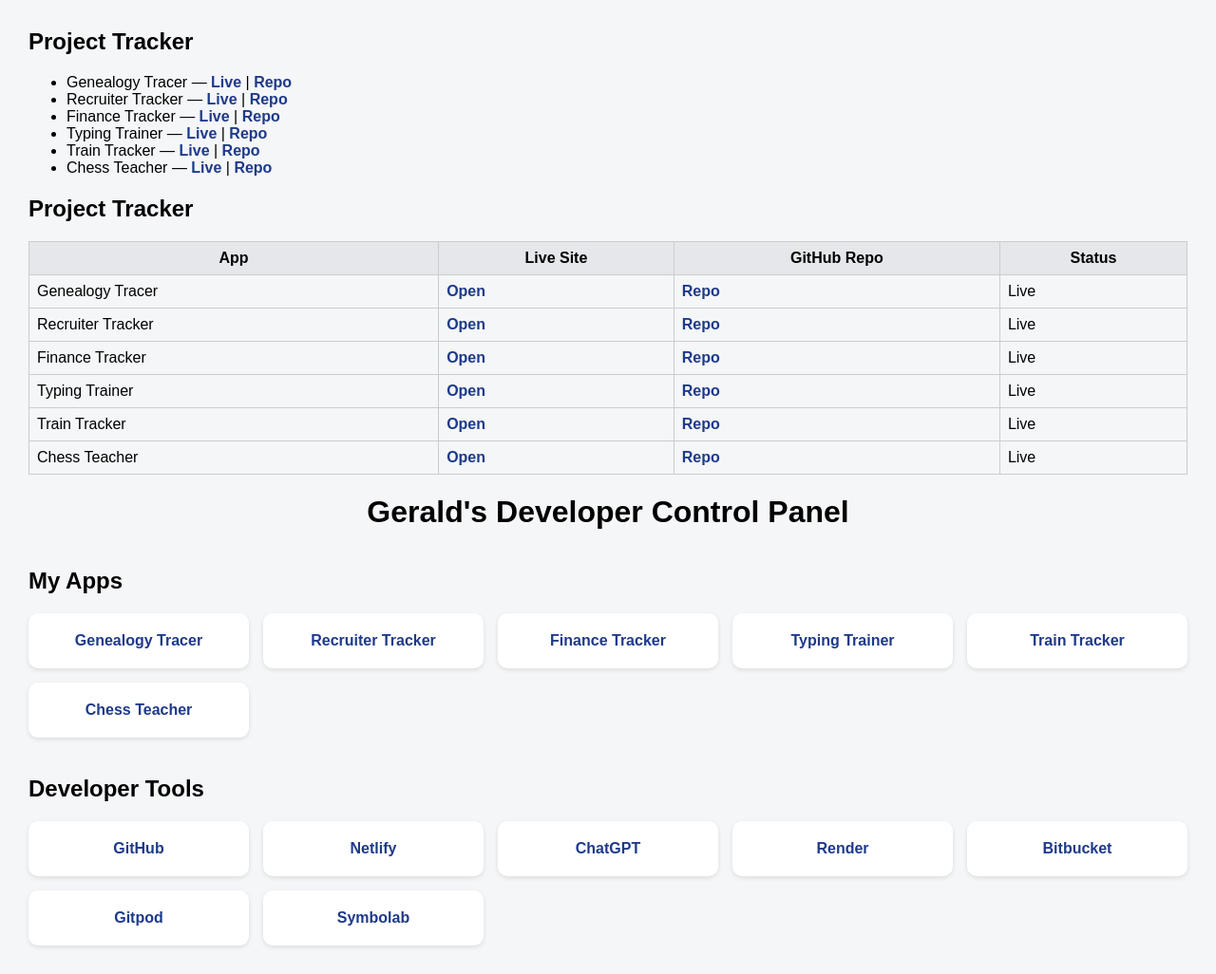
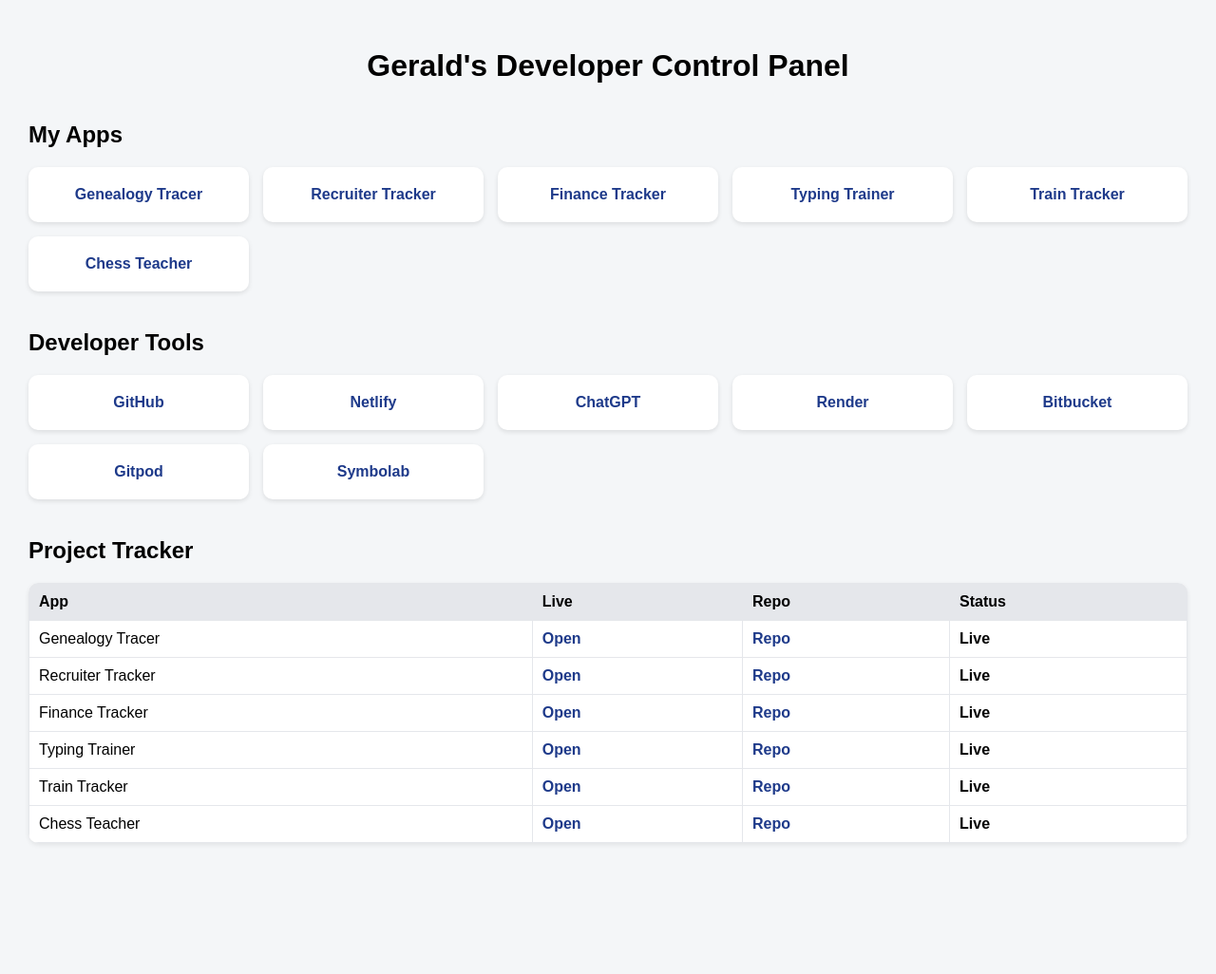
Before and after one commit to Mohican76/developer-control-panel, a plain HTML site: page index.html in a window 1280 px wide. Shown: the whole page at 95% size. After the commit the page ends 918 px from the top, so only its background shows below. Drawn offline with Linux system fonts and the light colour scheme.

Commit message:
Refactor index.html structure and content

```diff
--- a/index.html
+++ b/index.html
@@ -1,99 +1,9 @@
-<h2>Project Tracker</h2>
 
-<ul>
-<li>
-Genealogy Tracer —
-<a href="https://whimsical-cobbler-2ca4b6.netlify.app">Live</a> |
-<a href="https://github.com/Mohican76/Genealogy-Tracer">Repo</a>
-</li>
 
-<li>
-Recruiter Tracker —
-<a href="https://recruiter-tracker.netlify.app">Live</a> |
-<a href="https://github.com/Mohican76/Recruiter-tracker">Repo</a>
-</li>
-
-<li>
-Finance Tracker —
-<a href="https://geralds-financial-tracker.netlify.app">Live</a> |
-<a href="https://github.com/Mohican76/Finance-tracker">Repo</a>
-</li>
-
-<li>
-Typing Trainer —
-<a href="https://geralds-typing-trainer.netlify.app">Live</a> |
-<a href="https://github.com/Mohican76/Typing-Trainer">Repo</a>
-</li>
-
-<li>
-Train Tracker —
-<a href="https://geralds-train-tracker.netlify.app">Live</a> |
-<a href="https://github.com/Mohican76/Train-tracker">Repo</a>
-</li>
-
-<li>
-Chess Teacher —
-<a href="https://gerald-chess-teacher.netlify.app">Live</a> |
-<a href="https://github.com/Mohican76/Chess-Teacher">Repo</a>
-</li>
-
-</ul>
-<h2>Project Tracker</h2>
-
-<table style="width:100%; border-collapse:collapse;">
-
-<tr style="background:#e5e7eb;">
-<th style="padding:8px; border:1px solid #ccc;">App</th>
-<th style="padding:8px; border:1px solid #ccc;">Live Site</th>
-<th style="padding:8px; border:1px solid #ccc;">GitHub Repo</th>
-<th style="padding:8px; border:1px solid #ccc;">Status</th>
-</tr>
-
-<tr>
-<td style="padding:8px; border:1px solid #ccc;">Genealogy Tracer</td>
-<td style="padding:8px; border:1px solid #ccc;"><a href="https://whimsical-cobbler-2ca4b6.netlify.app">Open</a></td>
-<td style="padding:8px; border:1px solid #ccc;"><a href="https://github.com/Mohican76/Genealogy-Tracer">Repo</a></td>
-<td style="padding:8px; border:1px solid #ccc;">Live</td>
-</tr>
-
-<tr>
-<td style="padding:8px; border:1px solid #ccc;">Recruiter Tracker</td>
-<td style="padding:8px; border:1px solid #ccc;"><a href="https://recruiter-tracker.netlify.app">Open</a></td>
-<td style="padding:8px; border:1px solid #ccc;"><a href="https://github.com/Mohican76/Recruiter-tracker">Repo</a></td>
-<td style="padding:8px; border:1px solid #ccc;">Live</td>
-</tr>
-
-<tr>
-<td style="padding:8px; border:1px solid #ccc;">Finance Tracker</td>
-<td style="padding:8px; border:1px solid #ccc;"><a href="https://geralds-financial-tracker.netlify.app">Open</a></td>
-<td style="padding:8px; border:1px solid #ccc;"><a href="https://github.com/Mohican76/Finance-tracker">Repo</a></td>
-<td style="padding:8px; border:1px solid #ccc;">Live</td>
-</tr>
-
-<tr>
-<td style="padding:8px; border:1px solid #ccc;">Typing Trainer</td>
-<td style="padding:8px; border:1px solid #ccc;"><a href="https://geralds-typing-trainer.netlify.app">Open</a></td>
-<td style="padding:8px; border:1px solid #ccc;"><a href="https://github.com/Mohican76/Typing-Trainer">Repo</a></td>
-<td style="padding:8px; border:1px solid #ccc;">Live</td>
-</tr>
-
-<tr>
-<td style="padding:8px; border:1px solid #ccc;">Train Tracker</td>
-<td style="padding:8px; border:1px solid #ccc;"><a href="https://geralds-train-tracker.netlify.app">Open</a></td>
-<td style="padding:8px; border:1px solid #ccc;"><a href="https://github.com/Mohican76/Train-tracker">Repo</a></td>
-<td style="padding:8px; border:1px solid #ccc;">Live</td>
-</tr>
-
-<tr>
-<td style="padding:8px; border:1px solid #ccc;">Chess Teacher</td>
-<td style="padding:8px; border:1px solid #ccc;"><a href="https://gerald-chess-teacher.netlify.app">Open</a></td>
-<td style="padding:8px; border:1px solid #ccc;"><a href="https://github.com/Mohican76/Chess-Teacher">Repo</a></td>
-<td style="padding:8px; border:1px solid #ccc;">Live</td>
-</tr>
-
-</table><!DOCTYPE html>
+<!DOCTYPE html>
 <html>
 <head>
+  <meta charset="utf-8" />
   <title>Gerald Developer Control Panel</title>
 
   <style>
@@ -104,13 +14,9 @@ margin:0;
       padding:30px;
     }
 
-h1{
-text-align:center;
-}
+    h1{ text-align:center; }
 
-.section{
-margin-top:40px;
-}
+    .section{ margin-top:40px; }
 
     .grid{
       display:grid;
@@ -131,82 +37,116 @@ text-decoration:none;
       font-weight:bold;
       color:#1e3a8a;
     }
+
+    table{
+      width:100%;
+      border-collapse:collapse;
+      background:white;
+      border-radius:10px;
+      overflow:hidden;
+      box-shadow:0 2px 5px rgba(0,0,0,.08);
+    }
+    th, td{
+      padding:10px;
+      border:1px solid #e5e7eb;
+      text-align:left;
+    }
+    thead tr{
+      background:#e5e7eb;
+    }
+    .status{
+      font-weight:bold;
+    }
   </style>
-
 </head>
 
 <body>
-
   <h1>Gerald's Developer Control Panel</h1>
 
   <div class="section">
     <h2>My Apps</h2>
 
     <div class="grid">
-
-<div class="card">
-<a href="https://whimsical-cobbler-2ca4b6.netlify.app">Genealogy Tracer</a>
-</div>
-
-<div class="card">
-<a href="https://recruiter-tracker.netlify.app">Recruiter Tracker</a>
-</div>
-
-<div class="card">
-<a href="https://geralds-financial-tracker.netlify.app">Finance Tracker</a>
-</div>
-
-<div class="card">
-<a href="https://geralds-typing-trainer.netlify.app">Typing Trainer</a>
-</div>
-
-<div class="card">
-<a href="https://geralds-train-tracker.netlify.app">Train Tracker</a>
-</div>
-
-<div class="card">
-<a href="https://gerald-chess-teacher.netlify.app">Chess Teacher</a>
-</div>
-
+      <div class="card"><a href="https://whimsical-cobbler-2ca4b6.netlify.app" target="_blank" rel="noreferrer">Genealogy Tracer</a></div>
+      <div class="card"><a href="https://recruiter-tracker.netlify.app" target="_blank" rel="noreferrer">Recruiter Tracker</a></div>
+      <div class="card"><a href="https://geralds-financial-tracker.netlify.app" target="_blank" rel="noreferrer">Finance Tracker</a></div>
+      <div class="card"><a href="https://geralds-typing-trainer.netlify.app" target="_blank" rel="noreferrer">Typing Trainer</a></div>
+      <div class="card"><a href="https://geralds-train-tracker.netlify.app" target="_blank" rel="noreferrer">Train Tracker</a></div>
+      <div class="card"><a href="https://gerald-chess-teacher.netlify.app" target="_blank" rel="noreferrer">Chess Teacher</a></div>
     </div>
   </div>
-
 
   <div class="section">
     <h2>Developer Tools</h2>
 
     <div class="grid">
-
-<div class="card">
-<a href="https://github.com/Mohican76">GitHub</a>
-</div>
-
-<div class="card">
-<a href="https://app.netlify.com">Netlify</a>
-</div>
-
-<div class="card">
-<a href="https://chat.openai.com">ChatGPT</a>
-</div>
-
-<div class="card">
-<a href="https://render.com">Render</a>
-</div>
-
-<div class="card">
-<a href="https://bitbucket.org">Bitbucket</a>
-</div>
-
-<div class="card">
-<a href="https://gitpod.io">Gitpod</a>
-</div>
-
-<div class="card">
-<a href="https://symbolab.com">Symbolab</a>
-</div>
-
+      <div class="card"><a href="https://github.com/Mohican76" target="_blank" rel="noreferrer">GitHub</a></div>
+      <div class="card"><a href="https://app.netlify.com" target="_blank" rel="noreferrer">Netlify</a></div>
+      <div class="card"><a href="https://chat.openai.com" target="_blank" rel="noreferrer">ChatGPT</a></div>
+      <div class="card"><a href="https://render.com" target="_blank" rel="noreferrer">Render</a></div>
+      <div class="card"><a href="https://bitbucket.org" target="_blank" rel="noreferrer">Bitbucket</a></div>
+      <div class="card"><a href="https://gitpod.io" target="_blank" rel="noreferrer">Gitpod</a></div>
+      <div class="card"><a href="https://symbolab.com" target="_blank" rel="noreferrer">Symbolab</a></div>
     </div>
   </div>
 
+  <div class="section">
+    <h2>Project Tracker</h2>
+
+    <table>
+      <thead>
+        <tr>
+          <th>App</th>
+          <th>Live</th>
+          <th>Repo</th>
+          <th>Status</th>
+        </tr>
+      </thead>
+
+      <tbody>
+        <tr>
+          <td>Genealogy Tracer</td>
+          <td><a href="https://whimsical-cobbler-2ca4b6.netlify.app" target="_blank" rel="noreferrer">Open</a></td>
+          <td><a href="https://github.com/Mohican76/Genealogy-Tracer" target="_blank" rel="noreferrer">Repo</a></td>
+          <td class="status">Live</td>
+        </tr>
+
+        <tr>
+          <td>Recruiter Tracker</td>
+          <td><a href="https://recruiter-tracker.netlify.app" target="_blank" rel="noreferrer">Open</a></td>
+          <td><a href="https://github.com/Mohican76/Recruiter-tracker" target="_blank" rel="noreferrer">Repo</a></td>
+          <td class="status">Live</td>
+        </tr>
+
+        <tr>
+          <td>Finance Tracker</td>
+          <td><a href="https://geralds-financial-tracker.netlify.app" target="_blank" rel="noreferrer">Open</a></td>
+          <td><a href="https://github.com/Mohican76/Finance-tracker" target="_blank" rel="noreferrer">Repo</a></td>
+          <td class="status">Live</td>
+        </tr>
+
+        <tr>
+          <td>Typing Trainer</td>
+          <td><a href="https://geralds-typing-trainer.netlify.app" target="_blank" rel="noreferrer">Open</a></td>
+          <td><a href="https://github.com/Mohican76/Typing-Trainer" target="_blank" rel="noreferrer">Repo</a></td>
+          <td class="status">Live</td>
+        </tr>
+
+        <tr>
+          <td>Train Tracker</td>
+          <td><a href="https://geralds-train-tracker.netlify.app" target="_blank" rel="noreferrer">Open</a></td>
+          <td><a href="https://github.com/Mohican76/Train-tracker" target="_blank" rel="noreferrer">Repo</a></td>
+          <td class="status">Live</td>
+        </tr>
+
+        <tr>
+          <td>Chess Teacher</td>
+          <td><a href="https://gerald-chess-teacher.netlify.app" target="_blank" rel="noreferrer">Open</a></td>
+          <td><a href="https://github.com/Mohican76/Chess-Teacher" target="_blank" rel="noreferrer">Repo</a></td>
+          <td class="status">Live</td>
+        </tr>
+      </tbody>
+    </table>
+  </div>
 </body>
 </html>
```
Lines whose indentation alone changed are shown as unchanged.
